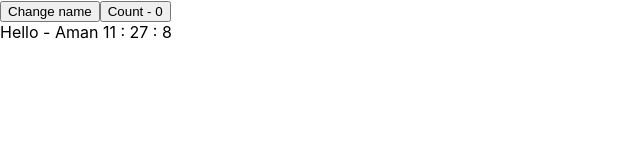
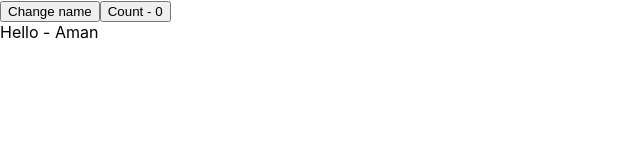
Before and after one commit to AmanSilawat/Course--React-Render-Tutorial, a React (Create React App) app in the folder rendring/: page / in a window 1280 px wide. Shown: the top 160 px of the page, without its empty margins (0-640 px from the left). Built offline with nearby package versions, Linux system fonts and the light colour scheme.

Commit message:
incorrect memo with props reference

```diff
--- a/rendring/src/App.js
+++ b/rendring/src/App.js
@@ -1,4 +1,5 @@
 import './App.css';
+import ParentFive from './components/incorrect-optimization/ParentFive';
 // import ChildOne from './components/optimization/ChildOne';
 // import GrandParent from './components/optimization/GrandParent';
 // import ParentOne from './components/optimization/ParentOne';
@@ -36,7 +37,10 @@ function App() {
     // <ParentThree />
 
     // ! incorrect memo with impure component
-    <ParentFour />
+    // <ParentFour />
+
+    // ! incorrect memo with props reference
+    <ParentFive />
   );
 }
 
--- /dev/null
+++ b/rendring/src/components/incorrect-optimization/ChildFive.js
@@ -0,0 +1,13 @@
+import React from 'react';
+
+export const ChildFive = (props) => {
+    console.log('Child Five Render')
+    return (
+        <div>
+            Hello - {props.name}
+            {/* {props.person.fname} {props.person.lname} */}
+        </div>
+    )
+}
+
+export const MemoChildFive = React.memo(ChildFive);
--- /dev/null
+++ b/rendring/src/components/incorrect-optimization/ParentFive.js
@@ -0,0 +1,27 @@
+import React, { useState } from 'react';
+import { MemoChildFive } from './ChildFive';
+
+const ParentFive = () => {
+    const [count, setCount] = useState(0)
+    const [name, setName] = useState('Aman')
+
+    const person = {
+        fname: 'Rahul',
+        lname: 'Soni'
+    }
+
+    const handleClick = () => {}
+
+    console.log('Parent Five Render')
+    return (
+        <div>
+            <button onClick={() => setName('Saleh')}>Change name</button>
+            <button onClick={() => setCount(c => c + 1)}>Count - {count}</button>
+
+            {/* <MemoChildFive name={name} person={person} /> */}
+            <MemoChildFive name={name} handleClick={handleClick} />
+        </div>
+    )
+}
+
+export default ParentFive;
```
